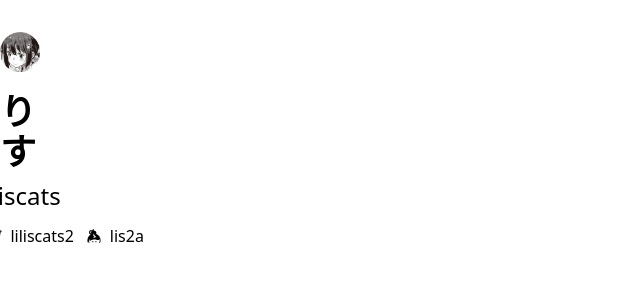
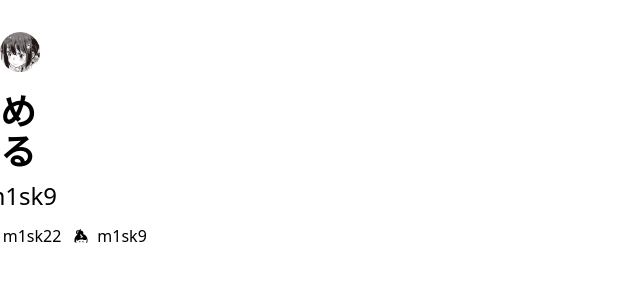
Before and after one commit to m1sk9/m1sk9.dev-old, a Next.js app: page / in a window 1280 px wide. Shown: the top 300 px of the page, without its empty margins (0-640 px from the left). Built offline with nearby package versions, Linux system fonts and the light colour scheme.

Commit message:
feat: rename info

```diff
--- a/components/Header.tsx
+++ b/components/Header.tsx
@@ -12,22 +12,22 @@ const Header = () => {
         "max-w-10 flex flex-col items-center justify-center pb-20 pt-8"
       }
     >
-      <Image src={"/icon.png"} alt={"lisのアイコン"} width={200} height={200} />
-      <p className={"mt-5 text-4xl font-bold"}>りす</p>
-      <p className={"mt-2 text-2xl"}>liliscats</p>
+      <Image src={"/icon.png"} alt={"m1sk9のアイコン"} width={200} height={200} />
+      <p className={"mt-5 text-4xl font-bold"}>める</p>
+      <p className={"mt-2 text-2xl"}>m1sk9</p>
 
       <Stack className={"text-1xs mt-3"} direction={"row"} spacing={12}>
         <LinkButton
           icon={<FaGithub />}
           domain={"github.com"}
-          id={"liliscats"}
+          id={"m1sk9"}
         />
         <LinkButton
           icon={<FaTwitter />}
           domain={"twitter.com"}
-          id={"liliscats2"}
+          id={"m1sk22"}
         />
-        <LinkButton icon={<FaKeybase />} domain={"keybase.io"} id={"lis2a"} />
+        <LinkButton icon={<FaKeybase />} domain={"keybase.io"} id={"m1sk9"} />
       </Stack>
     </div>
   );
```
